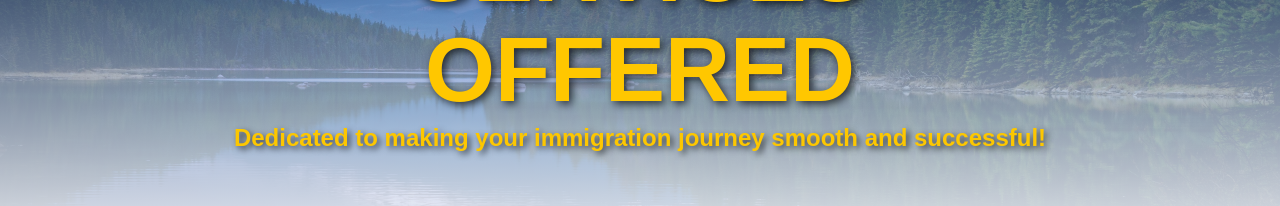
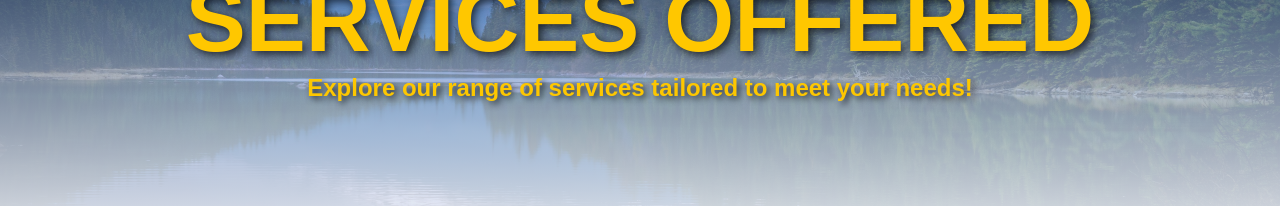
Before and after one commit to BestBow/Yooyyaa-Immigration-Consulting-Website, a React (Vite) app in the folder client/: page /services in a window 1280 px wide. Shown: the part 308-514 px from the top of the page. Built offline with nearby package versions, Linux system fonts and the light colour scheme.

Commit message:
Feature: subtitle and title styling change

```diff
--- a/client/src/pages/Services.jsx
+++ b/client/src/pages/Services.jsx
@@ -9,6 +9,9 @@ import '../styles/services.css';
 
 const serviceFiles = import.meta.glob( '../assets/service-descriptions/*.json', { eager: true } );
 const MOBILE_BREAKPOINT = 768;
+
+const BANNER_TITLE = "SERVICES OFFERED";
+const BANNER_SUBTITLE = "Explore our range of services tailored to meet your needs!";
 
 // Track viewport width
 function useWindowWidth ()
@@ -150,7 +153,7 @@ export default function Page ()
 			<div className="container mx-15 flex flex-col">
 
 				{/* Heading banner */ }
-				{ HeadingBanner( "SERVICES<br/>OFFERED", null, BANNER_PHOTO ) }
+				{ HeadingBanner( BANNER_TITLE, BANNER_SUBTITLE, BANNER_PHOTO ) }
 
 
 				{/* Horizontal line */ }
```
